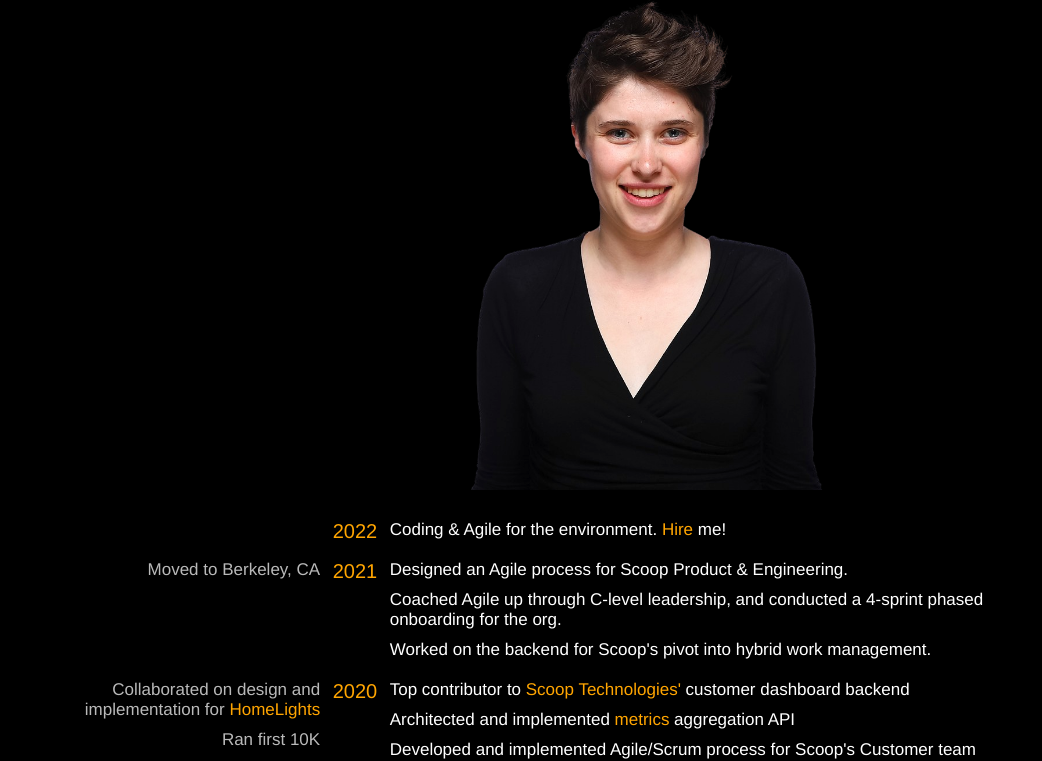
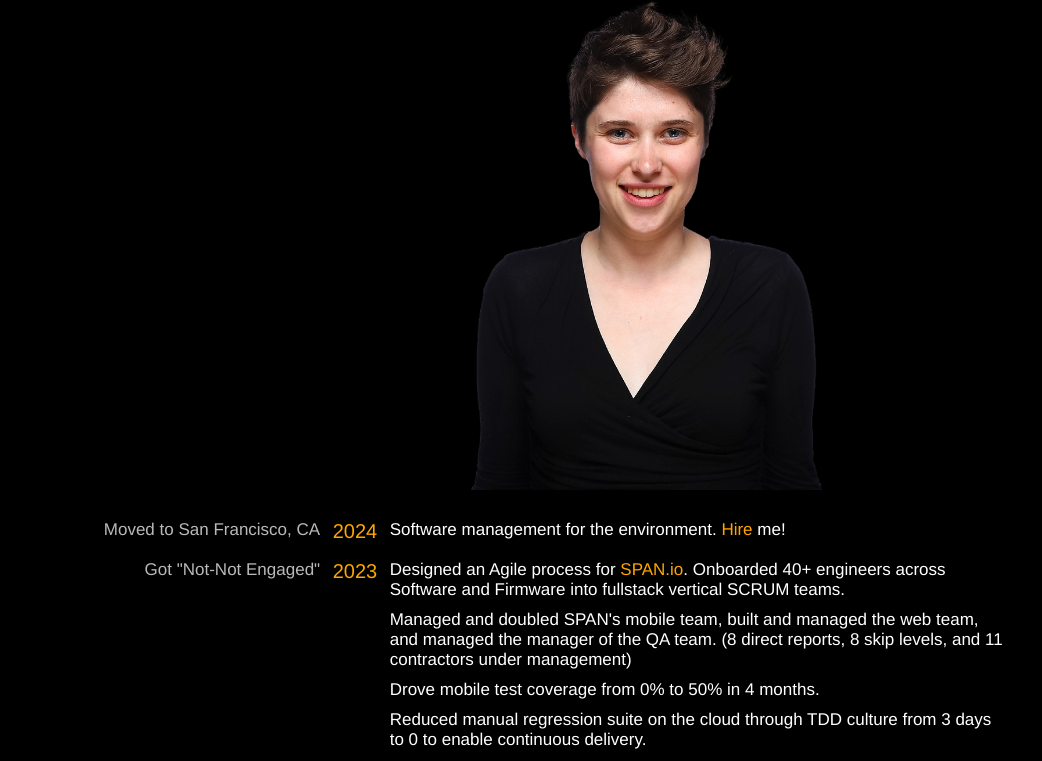
Before and after one commit to allxie/personal_site_2020, a plain HTML site: page index.html in a window 1280 px wide. Shown: the part 201-962 px from the top of the page, without its empty margins (0-1042 px from the left). Drawn offline with Linux system fonts and the light colour scheme.

Commit message:
Adds 2023, 2024

```diff
--- a/index.html
+++ b/index.html
@@ -20,10 +20,26 @@
             <div id="profile-pic"></div>
 
             <div class="container">
-                <div class="left"></div>
+                <div class="left">Moved to San Francisco, CA</div>
+                <div class="date">2024</div>
+                <div class="right">
+                    <p>Software management for the environment. <a href="assets/resume.pdf">Hire</a> me!</p>
+                </div>
+
+                <div class="left">Got "Not-Not Engaged"</div>
+                <div class="date">2023</div>
+                <div class="right">
+                    <p>Designed an Agile process for <a href="https://span.io">SPAN.io</a>. Onboarded 40+ engineers across Software and Firmware into fullstack vertical SCRUM teams.</p>
+                    <p>Managed and doubled SPAN's mobile team, built and managed the web team, and managed the manager of the QA team. (8 direct reports, 8 skip levels, and 11 contractors under management)</p>
+                    <p>Drove mobile test coverage from 0% to 50% in 4 months.</p>
+                    <p>Reduced manual regression suite on the cloud through TDD culture from 3 days to 0 to enable continuous delivery.</p>
+                </div>
+
+                <div class="left">Learned Portuguese in Brazil</div>
                 <div class="date">2022</div>
                 <div class="right">
-                    <p>Coding & Agile for the environment. <a href="assets/resume.pdf">Hire</a> me!</p>
+                    <p>Supported the cloud team at <a href="https://span.io">SPAN.io</a> as Engineering Manager.</p>
+                    <p>Redesigned the traige rotation, introducing severity levels and a playbook to reduce interruption.</p>
                 </div>
 
                 <div class="left">Moved to Berkeley, CA</div>
```
